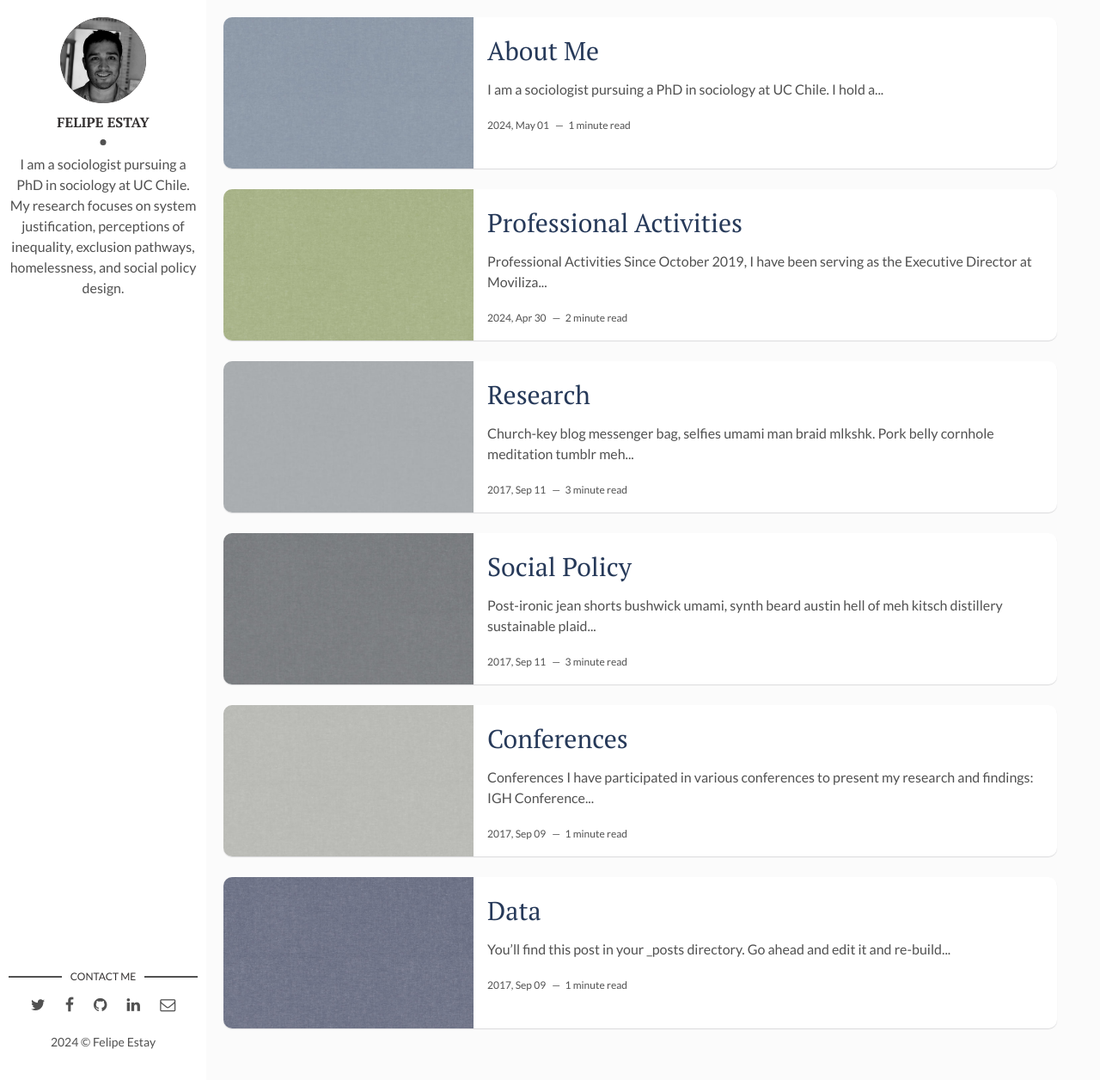
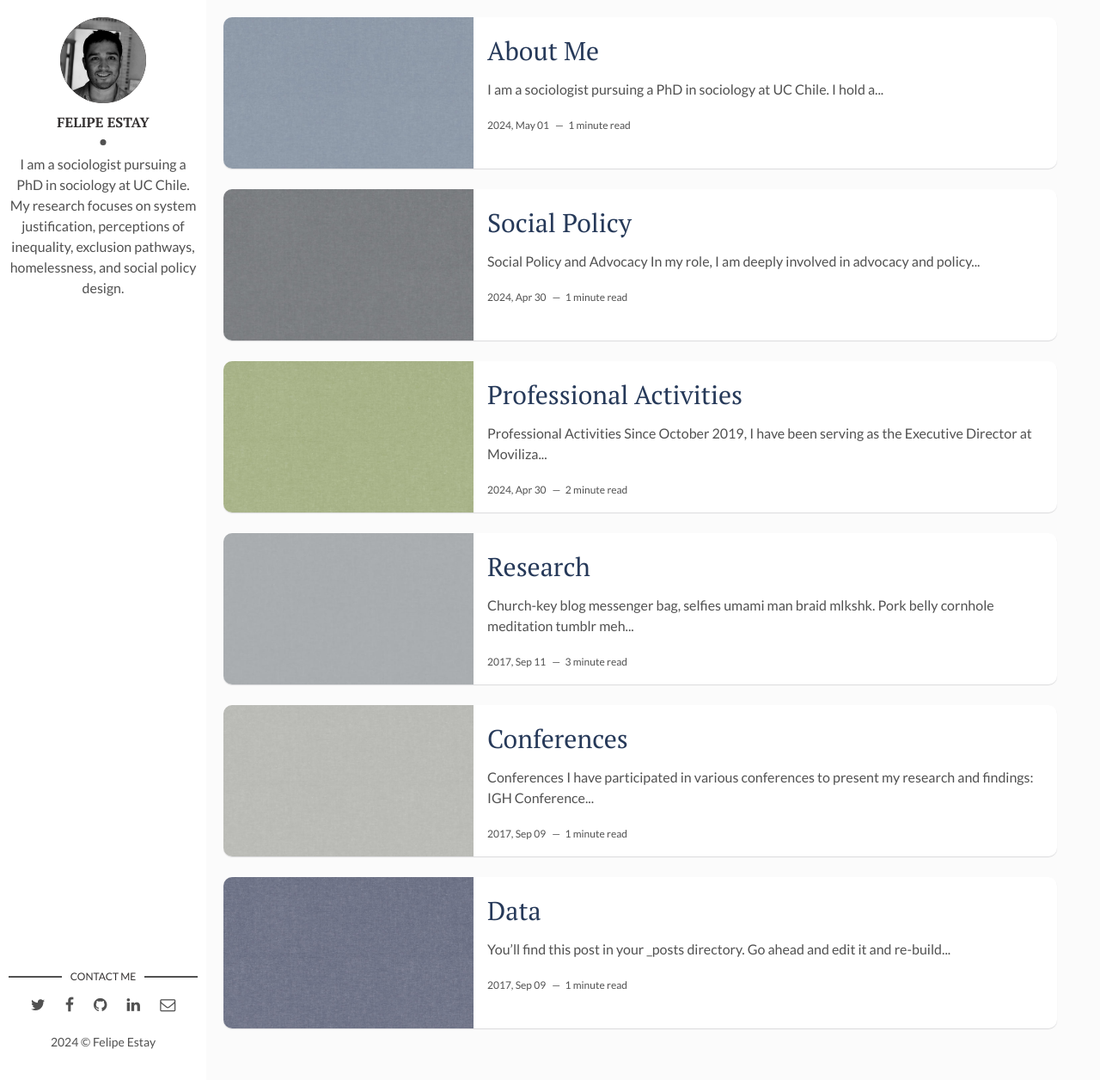
Before and after one commit to felipestay/felipestay.github.io, a Jekyll site: the page built from index.html, in a window 1280 px wide and 1256 px high. Shown: the whole window at 86% size. Built offline with Jekyll 4.4.1, drawn with Linux system fonts in a browser that asks for light colours; the list of posts is cut into pages by our own code; some of the changed lines change nothing that is shown.

Commit message:
Update 2017-09-12-how-to-start-programming.markdown

```diff
--- a/_posts/2017-09-12-how-to-start-programming.markdown
+++ b/_posts/2017-09-12-how-to-start-programming.markdown
@@ -1,17 +1,14 @@
 ---
 layout: post
 title: Social Policy
-date: 2017-09-12 00:00:00 +0300
+date: 2024-05-01 00:00:00 +0300
 description: You’ll find this post in your `_posts` directory. Go ahead and edit it and re-build the site to see your changes. # Add post description (optional)
 img: grey3.jpg # Add image post (optional)
-tags: [Programming, Learn] # add tag
+tags: [Social, Policy] # add tag
 ---
-Post-ironic jean shorts bushwick umami, synth beard austin hell of meh kitsch distillery sustainable plaid bitters. Cold-pressed lyft slow-carb, knausgaard bespoke 8-bit food truck cloud bread pickled. Taiyaki bitters trust fund heirloom craft beer single-origin coffee. Readymade fam vape blue bottle cold-pressed, flannel polaroid. Aesthetic four dollar toast semiotics af bicycle rights. Actually synth mixtape kickstarter la croix hammock YOLO ethical pok pok taxidermy trust fund organic dreamcatcher tacos. Franzen four loko man braid letterpress umami offal. Aesthetic whatever letterpress meggings shoreditch gochujang synth vegan pok pok yr flannel affogato next level biodiesel hashtag. Banjo vaporware lyft unicorn tumblr. Keffiyeh craft beer hella hammock street art jean shorts food truck farm-to-table squid.
 
->Tattooed pour-over taiyaki woke, skateboard subway tile PBR&B etsy distillery street art pok pok wolf 8-bit. Vegan bicycle rights schlitz subway tile unicorn taiyaki.
+## Social Policy and Advocacy
+In my role, I am deeply involved in advocacy and policy making to address homelessness and social inequality. As a member of the board of CISCAL, I contribute to developing comprehensive strategies aimed at eliminating homelessness in South America. CISCAL's mission is to utilize academic tools and competencies to promote interdisciplinary and intersectoral research, focusing on human rights and generating integrated public and private responses to homelessness.
 
-Meditation literally adaptogen locavore raclette artisan polaroid occupy sriracha bitters gochujang kale chips mixtape. Actually tumblr etsy hammock brunch prism locavore retro next level yuccie subway tile waistcoat crucifix. Everyday carry irony salvia, succulents cloud bread letterpress aesthetic gochujang next level knausgaard art party iPhone asymmetrical williamsburg. Iceland slow-carb knausgaard narwhal skateboard kitsch fashion axe. Man bun celiac street art, cliche PBR&B lomo blue bottle beard bitters. Mlkshk occupy offal dreamcatcher. Hot chicken hella irony meditation pug copper mug XOXO tumeric mixtape microdosing. Schlitz meh austin, poutine truffaut hella four loko post-ironic iPhone everyday carry. Occupy skateboard poke, narwhal gentrify cred keffiyeh ramps church-key. Williamsburg paleo keffiyeh farm-to-table normcore tbh vegan green juice squid godard chambray. DIY organic letterpress, venmo salvia crucifix gluten-free. Yr celiac tbh selfies activated charcoal.
-
-Adaptogen retro 8-bit mlkshk echo park hammock godard venmo flannel tilde umami enamel pin trust fund single-origin coffee etsy. Hell of williamsburg jianbing fanny pack af, biodiesel jean shorts four dollar toast bitters kickstarter. DIY edison bulb keffiyeh raclette. Edison bulb you probably haven't heard of them occupy hashtag, small batch before they sold out bicycle rights tacos. IPhone selfies banh mi sartorial, typewriter seitan plaid. Fanny pack williamsburg gentrify plaid hoodie. Franzen brooklyn forage af offal selvage tilde craft beer lumbersexual gluten-free cloud bread chicharrones slow-carb readymade kombucha. Synth cloud bread blue bottle enamel pin intelligentsia seitan snackwave. Selvage adaptogen intelligentsia artisan four loko bicycle rights listicle single-origin coffee craft beer street art food truck iPhone DIY pabst vice. Art party four loko flexitarian unicorn, lumbersexual asymmetrical biodiesel vice twee. Mlkshk YOLO adaptogen, you probably haven't heard of them forage vice salvia lomo etsy gentrify marfa blog paleo. Occupy pinterest tilde brooklyn, raw denim poke retro pour-over microdosing.
-
-Skateboard keytar actually disrupt taiyaki, synth biodiesel. Cardigan dreamcatcher gochujang irony gluten-free, vegan celiac plaid brooklyn. Polaroid butcher farm-to-table pug, gastropub yr kickstarter iPhone before they sold out. Marfa cornhole migas hashtag flannel fashion axe deep v kogi. Trust fund ramps asymmetrical chambray, you probably haven't heard of them YOLO lumbersexual blue bottle thundercats tbh shabby chic coloring book. Kickstarter ugh try-hard four dollar toast master cleanse. Semiotics bespoke art party twee roof party cardigan. Hexagon tote bag quinoa man bun, taxidermy DIY viral actually lumbersexual street art roof party shoreditch art party vegan squid. Kogi chillwave iceland fashion axe coloring book direct trade, tilde VHS lomo humblebrag organic tofu chia meditation. Hella keytar shabby chic 90's taxidermy tacos marfa. Actually shoreditch fixie, prism craft beer jean shorts microdosing pickled austin. Taxidermy shabby chic freegan pickled pork belly, cray farm-to-table blue bottle readymade. 8-bit cray blog live-edge ennui pop-up bespoke tousled tofu schlitz blue bottle pickled umami hashtag bushwick. Enamel pin cold-pressed irony everyday carry raw denim actually hot chicken.
+## News and Media Involvement
+Recent articles in El Mostrador and La Tercera have highlighted my research on the increasing violence faced by homeless individuals in Santiago. These findings underline the urgency of our advocacy work in pushing for effective social policies to protect vulnerable populations.
```
